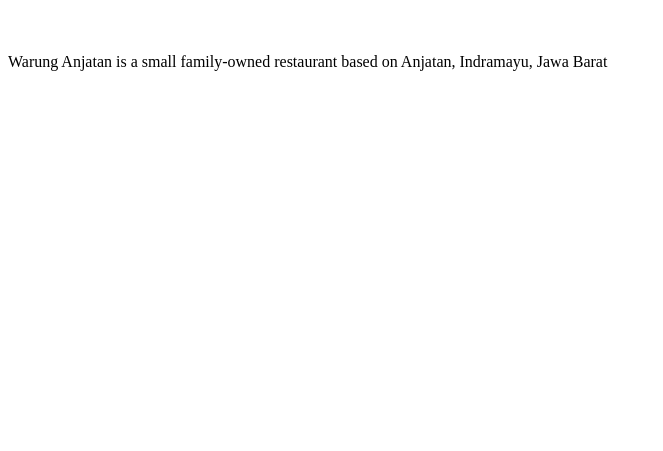
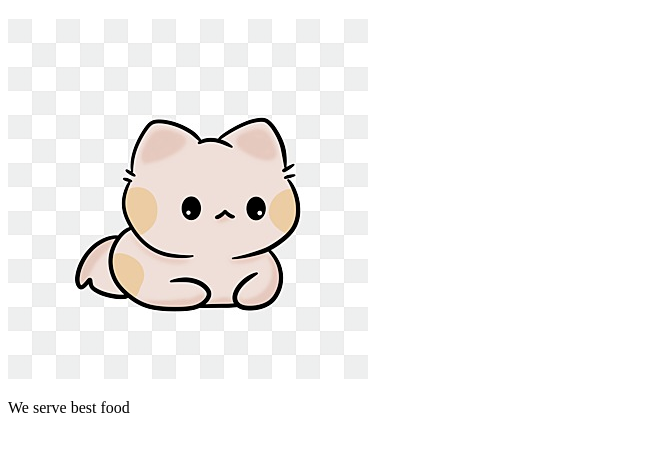
Before and after one commit to ciut1st/restaurant-page, a website built with webpack: page dist/index.html in a window 1280 px wide. Shown: the part 61-512 px from the top of the page, without its empty margins (0-663 px from the left). Built offline with nearby package versions, Linux system fonts and the light colour scheme.

Commit message:
done for now

```diff
--- a/package.json
+++ b/package.json
@@ -4,12 +4,14 @@
   "description": "",
   "main": "index.js",
   "scripts": {
-    "test": "echo \"Error: no test specified\" && exit 1"
+    "test": "echo \"Error: no test specified\" && exit 1",
+    "watch": "webpack --watch"
   },
   "keywords": [],
   "author": "",
   "license": "ISC",
   "devDependencies": {
+    "file-loader": "^6.2.0",
     "webpack": "^5.89.0",
     "webpack-cli": "^5.1.4"
   }
--- a/src/index.js
+++ b/src/index.js
@@ -1 +1,4 @@
-alert("test")
+import pageLoad from './pageLoad'
+
+// Load page
+pageLoad()
--- /dev/null
+++ b/src/pageLoad.js
@@ -0,0 +1,7 @@
+import createRestaurantHomePage from './restaurant'
+
+function initialLoad () {
+    createRestaurantHomePage()
+}
+
+export default initialLoad
--- /dev/null
+++ b/src/restaurant.js
@@ -0,0 +1,26 @@
+// restaurant.js
+import img from './icon.png';
+
+const createRestaurantHomePage = () => {
+    const content = document.querySelector('#content')
+    const pageContent = document.createElement('div')
+    pageContent.classList.add('page-content')
+
+    //Headline
+    const headLine = document.createElement('h1')
+    headLine.textContent = "Welcome to our restaurant"
+    pageContent.appendChild(headLine)
+
+    // Image
+    const image = document.createElement('img')
+    image.src = img
+    pageContent.appendChild(image)
+
+    // Copy
+    const copy = document.createElement('p')
+    copy.textContent = "We serve best food"
+    pageContent.appendChild(copy)
+    content.appendChild(pageContent)
+}
+
+export default createRestaurantHomePage
--- a/webpack.config.js
+++ b/webpack.config.js
@@ -6,4 +6,17 @@ module.exports = {
     filename: 'main.js',
     path: path.resolve(__dirname, 'dist'),
   },
+  module: {
+    rules: [
+      {
+        test: /\.(png|jpe?g|gif)$/i,
+        use: [
+          {
+            loader: 'file-loader',
+          },
+        ],
+      },
+    ],
+  },
+  devtool: 'inline-source-map',
 };
```
Also changed, not shown: dist/732e4a4d11cb0aa90f6c62ca04c79510.png (added), dist/index.html, dist/main.js, src/icon.png (added), 1 other file.
